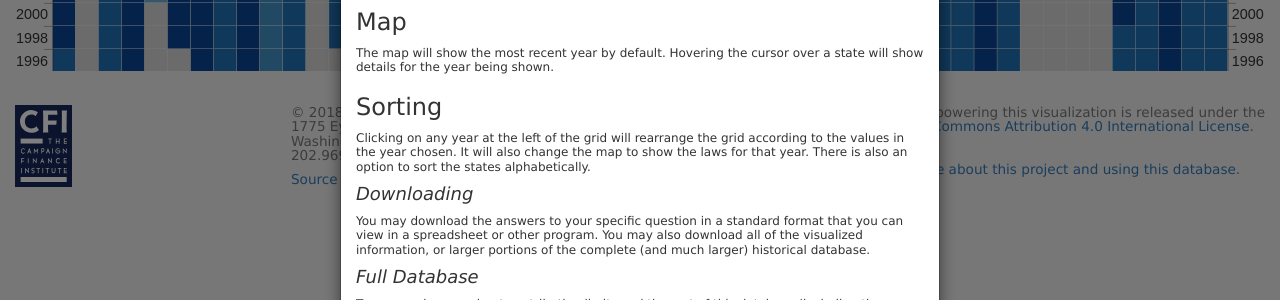
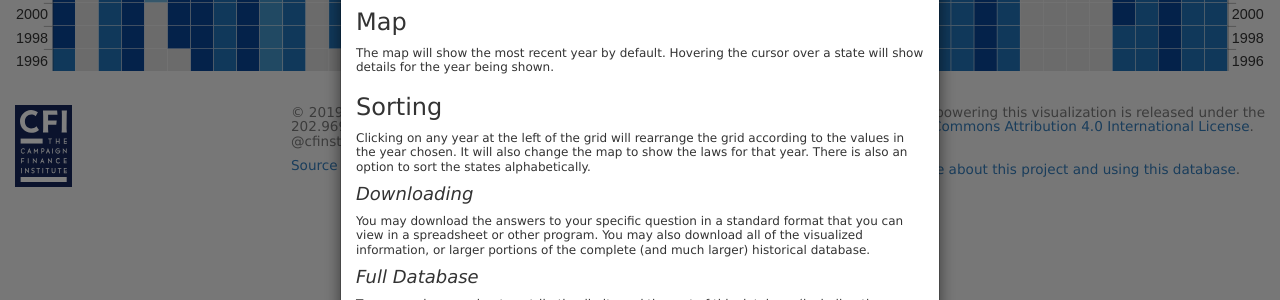
Before and after one commit to cfinst/cfinst.github.io, a Jekyll site: the page built from index.md, in a window 1280 px wide. Shown: the part 732-1032 px from the top of the page. Built offline with Jekyll 4.4.1, drawn with Linux system fonts in a browser that asks for light colours.

Commit message:
update CFI Address/Copyright

```diff
--- a/_includes/footer.html
+++ b/_includes/footer.html
@@ -9,10 +9,9 @@
 
     <div>
       <p class="text-muted small">
-        © 2018 <a href="http://www.cfinst.org/">The Campaign Finance Institute</a><br>
-        1775 Eye St., NW, Suite 1150<br>
-        Washington, DC 20006<br>
+       © 2019 <a href="http://followthemoney.org/">National Institute on Money in Politics</a><BR>
         202.969.8890<br>
+        @cfinst_org<BR>
       </p>
       <p class="text-muted small">
         <a href="https://github.com/cfinst/cfinst.github.io">Source Code</a> by <a href="https://datavis.tech">Curran Kelleher</a> and <a href="http://seemantk.com">Seemant Kulleen</a>
```
